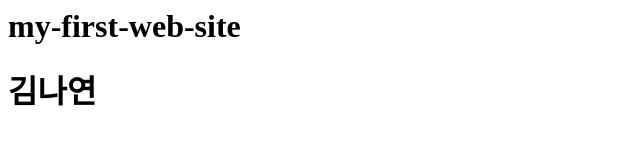
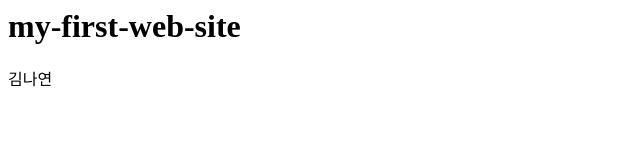
Before and after one commit to nyk01/my_first_web_site, a plain HTML site: page index.html in a window 1280 px wide. Shown: the whole page, without its empty margins (0-640 px from the left). Drawn offline with Linux system fonts and the light colour scheme.

Commit message:
Update index.html

```diff
--- a/index.html
+++ b/index.html
@@ -4,7 +4,7 @@
   </head>
 
   <body>
-    <h1>my-first-web-site<h1>
+    <h1>my-first-web-site</h1>
     김나연
   </body>
 
```
